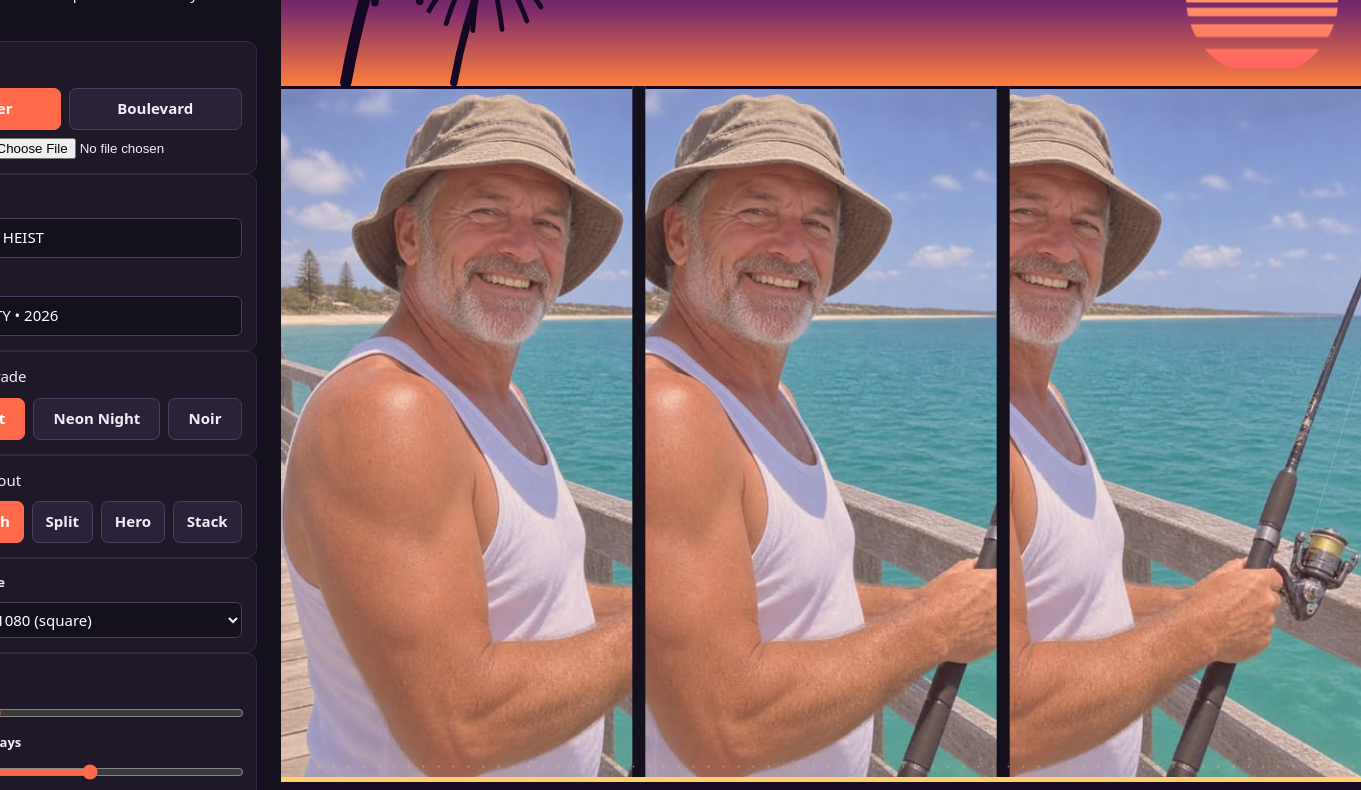
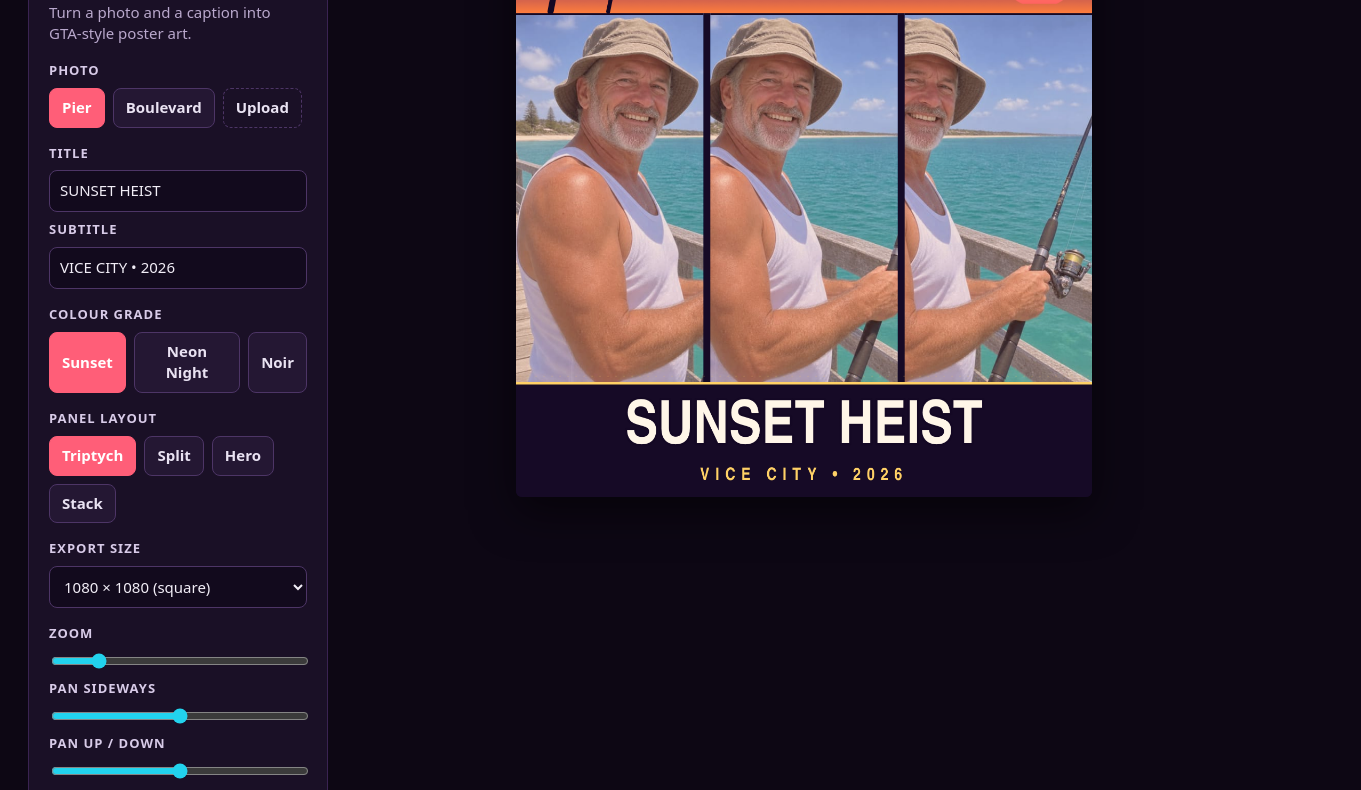
Before and after one commit to rezhanime1/gta6-cover-art, a plain HTML site: page app/index.html in a window 1280 px wide. Shown: the part 107-897 px from the top of the page, 1361 px wide, since content can reach past the window. Drawn offline with Linux system fonts and the light colour scheme.

Commit message:
Sync app/style.css — Vice Cover build

```diff
--- a/app/style.css
+++ b/app/style.css
@@ -1,32 +1,24 @@
-html, body { margin: 0; min-height: 100%; background: #14101c; color: #f2eef7; font: 15px/1.45 system-ui, sans-serif; }
-.app { display: flex; gap: 24px; align-items: flex-start; justify-content: center; min-height: 100vh; padding: 20px; box-sizing: border-box; }
-.controls { display: flex; flex-direction: column; gap: 16px; width: 320px; flex: none; }
-.controls h1 { margin: 0; font-size: 30px; letter-spacing: 2px; color: #ffb347; }
-.tagline { margin: 0; color: #b9b0c9; }
-.group { background: #1e1829; border: 1px solid #332a47; border-radius: 10px; padding: 14px; display: flex; flex-direction: column; gap: 10px; }
-.group h2 { margin: 0; font-size: 13px; letter-spacing: 1.5px; text-transform: uppercase; color: #ffb347; }
-.row { display: flex; flex-wrap: wrap; gap: 8px; }
-.row button { flex: 1 1 auto; }
-button { font: inherit; font-weight: 700; padding: 9px 10px; border: 1px solid #4a3f61; border-radius: 7px; background: #2a2238; color: #f2eef7; cursor: pointer; }
-button:hover { border-color: #ffb347; }
-button.on { background: #ff6b4a; border-color: #ff6b4a; color: #fff; }
-label { display: flex; flex-direction: column; gap: 6px; font-weight: 600; font-size: 13px; }
-label.check, label.upload { flex-direction: row; align-items: center; gap: 8px; }
-input[type=text] { font: inherit; padding: 8px; border: 1px solid #4a3f61; border-radius: 6px; background: #14101c; color: #fff; }
-input[type=range] { width: 100%; accent-color: #ff6b4a; }
-select { font: inherit; padding: 6px; border: 1px solid #4a3f61; border-radius: 6px; background: #14101c; color: #fff; }
-.hint { margin: 0; font-size: 13px; color: #b9b0c9; font-weight: 400; }
-.panel-row { display: grid; grid-template-columns: 1fr 1fr; gap: 8px; padding: 10px; border: 1px solid #332a47; border-radius: 8px; }
-.panel-row.active { border-color: #ff6b4a; }
-.panel-tab { grid-column: 1 / -1; text-align: left; }
-.export { background: #ff6b4a; border-color: #ff6b4a; color: #fff; font-size: 17px; padding: 12px; }
-.export:hover { background: #ff7d5e; }
-#status { margin: 0; min-height: 1.2em; color: #b9b0c9; font-size: 13px; }
-.preview { flex: 1 1 auto; display: flex; align-items: center; justify-content: center; min-width: 0; }
-button:focus-visible, input:focus-visible, select:focus-visible { outline: 2px solid #00e5ff; outline-offset: 2px; }
-.preview canvas { max-width: 100%; max-height: calc(100vh - 40px); box-shadow: 0 12px 40px rgba(0, 0, 0, 0.5); background: #0d0a12; }
-body.shot-cover .controls { display: none; }
+html, body { margin: 0; min-height: 100%; background: #0d0714; color: #f2eef7; font: 15px/1.45 system-ui, -apple-system, sans-serif; }
+.app { display: flex; gap: 28px; align-items: flex-start; justify-content: center; padding: 28px; box-sizing: border-box; }
+.panel { display: flex; flex-direction: column; gap: 16px; width: 300px; flex: none; background: #1a1026; border: 1px solid #3a2352; border-radius: 14px; padding: 20px; box-sizing: border-box; }
+.panel h1 { margin: 0; font-size: 30px; letter-spacing: 2px; color: #ffd166; }
+.tag { margin: 0; color: #b9a8cc; }
+.group { display: flex; flex-direction: column; gap: 8px; }
+.label { font-weight: 700; font-size: 13px; letter-spacing: 1px; text-transform: uppercase; color: #d8cbe8; }
+.row { display: flex; gap: 8px; }
+.row.wrap { flex-wrap: wrap; }
+.pick { font: inherit; font-weight: 700; padding: 8px 12px; border: 1px solid #4d3566; border-radius: 8px; background: #241733; color: #e9e2f2; cursor: pointer; }
+.pick:hover { border-color: #ff5e78; }
+.pick.on { background: #ff5e78; border-color: #ff5e78; color: #fff; }
+.upload { font: inherit; font-weight: 700; padding: 8px 12px; border: 1px dashed #4d3566; border-radius: 8px; color: #e9e2f2; cursor: pointer; }
+.upload input { display: none; }
+input[type=text], select { font: inherit; padding: 9px 10px; border: 1px solid #4d3566; border-radius: 8px; background: #120a1d; color: #f2eef7; }
+input[type=range] { width: 100%; accent-color: #22d3ee; }
+.go { font: inherit; font-weight: 800; font-size: 16px; padding: 12px; border: 0; border-radius: 10px; background: linear-gradient(90deg, #ff5e62, #e879f9); color: #fff; cursor: pointer; }
+.go:hover { filter: brightness(1.12); }
+#status { margin: 0; min-height: 1.2em; color: #8fe3ef; font-size: 13px; }
+.stage { flex: 1 1 auto; display: flex; justify-content: center; min-width: 0; }
+canvas { width: min(72vh, 100%); height: auto; border-radius: 6px; box-shadow: 0 14px 44px rgba(0, 0, 0, 0.55); background: #160a26; }
+body.shot-cover .panel { display: none; }
 body.shot-cover .app { padding: 0; }
-body.shot-cover .preview { width: 100vw; height: 100vh; }
-body.shot-cover .preview canvas { max-width: 100vw; max-height: 100vh; width: 100vw; height: 100vh; box-shadow: none; }
-@media (max-width: 900px) { .app { flex-direction: column; } .controls { width: 100%; } }
+body.shot-cover canvas { width: 100vw; height: 100vh; object-fit: contain; border-radius: 0; box-shadow: none; }
```
